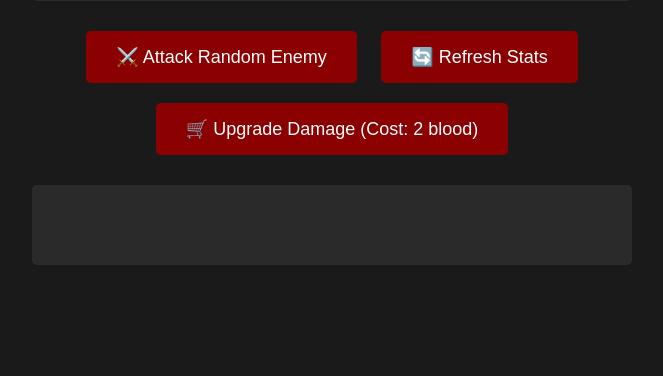
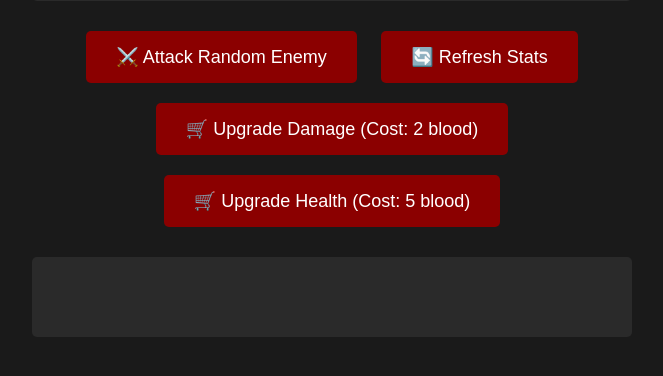
Before and after one commit to Dopio/BerserkClicker, a Flask app: page / in a window 1280 px wide. Shown: the part 368-744 px from the top of the page, without its empty margins (308-971 px from the left). Run offline with Flask 3, Linux system fonts and the light colour scheme.

Commit message:
Health upgrade system

```diff
--- a/app.py
+++ b/app.py
@@ -40,7 +40,6 @@ def get_enemies():
 
 @app.route('/api/attack/random', methods=['POST'])
 def attack_random():
-
     for i, enemy in enumerate(basic_enemies):
         print(f'{i}: {enemy.name} - HP: {enemy.health} - Alive: {enemy.health > 0}')
 
@@ -87,5 +86,24 @@ def upgrade_damage():
     return jsonify(result)
 
 
+@app.route('/api/upgrade/health', methods=['POST'])
+def upgrade_health():
+    if player.player_blood >= 5:
+        player.player_health += 2
+        player.player_blood -= 5
+        result = {
+            'success': True,
+            'message': f'{player.player_name} health increased by 2 to {player.player_health}',
+            'player_health': player.player_health,
+            'player_blood': player.player_blood
+        }
+    else:
+        result = {
+            'success': False,
+            'message': 'Not enough blood, need 5 blood'
+        }
+    return jsonify(result)
+
+
 if __name__ == '__main__':
     app.run(debug=True)
--- a/static/script.js
+++ b/static/script.js
@@ -65,3 +65,25 @@ async function buyDamageUpgrade() {
         console.error('Error upgrading:', error);
     }
 }
+
+
+async function buyHealthUpgrade() {
+    try {
+        const response = await fetch('/api/upgrade/health', {
+            method: 'POST',
+            headers: {
+                'Content-Type': 'application/json'
+            }
+        });
+
+        const result = await response.json();
+
+        const battleLog = document.getElementById('battle-log');
+        battleLog.innerHTML = `<p class="battle-message">${result.message}</p>`;
+
+        loadStats();
+
+    } catch (error) {
+        console.error('Error upgrading:', error);
+    }
+}
--- a/templates/index.html
+++ b/templates/index.html
@@ -21,6 +21,7 @@
             <button onclick="attackRandom()">⚔️ Attack Random Enemy</button>
             <button onclick="loadStats()">🔄 Refresh Stats</button>
             <button onclick="buyDamageUpgrade()">🛒 Upgrade Damage (Cost: 2 blood)</button>
+            <button onclick="buyHealthUpgrade()">🛒 Upgrade Health (Cost: 5 blood)</button>
         </div>
 
         <div id="battle-log"></div>
```
